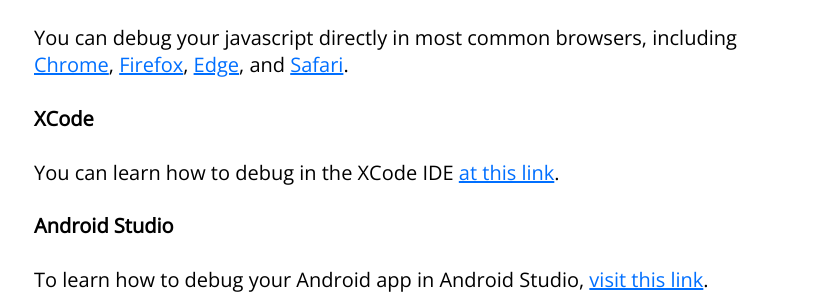
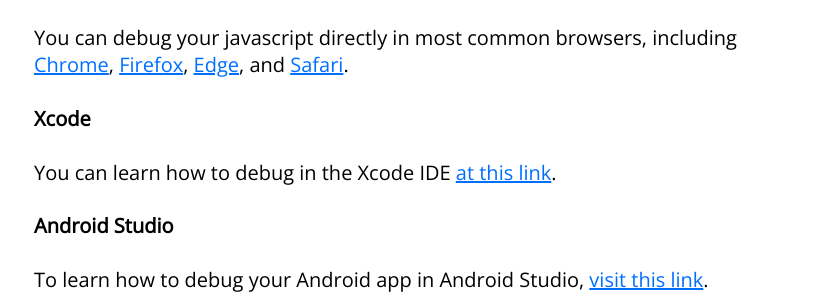
Before and after one commit to WillSullivan/idownvotedbecause, a Jekyll site: the page built from stackoverflow/nodebugging.md, in a window 1280 px wide and 900 px high, scrolled down 1926 px. Shown: the part 155-455 px from the top of the window, without its empty margins (222-1051 px from the left). Built offline with Jekyll 4.4.1, drawn with Linux system fonts in a browser that asks for light colours; comment, search, counter and statistics services are not loaded.

```diff
--- a/stackoverflow/nodebugging.md
+++ b/stackoverflow/nodebugging.md
@@ -35,8 +35,8 @@ To learn how to use debugging tools in the latest version of Visual Studio, [cli
 #### Javascript (in browser) {#javascriptinbrowser}
 You can debug your javascript directly in most common browsers, including [Chrome](https://developer.chrome.com/extensions/tut_debugging), [Firefox](https://developer.mozilla.org/en-US/docs/Tools/Debugger), [Edge](https://docs.microsoft.com/en-us/microsoft-edge/f12-devtools-guide/debugger), and [Safari](https://developer.apple.com/safari/tools/).
 
-#### XCode {#xcode}
-You can learn how to debug in the XCode IDE [at this link](https://developer.apple.com/library/content/documentation/DeveloperTools/Conceptual/debugging_with_xcode/chapters/debugging_tools.html).
+#### Xcode {#xcode}
+You can learn how to debug in the Xcode IDE [at this link](https://developer.apple.com/library/content/documentation/DeveloperTools/Conceptual/debugging_with_xcode/chapters/debugging_tools.html).
 
 #### Android Studio {#androidstudio}
 To learn how to debug your Android app in Android Studio, [visit this link](https://developer.android.com/studio/debug/index.html).
```
